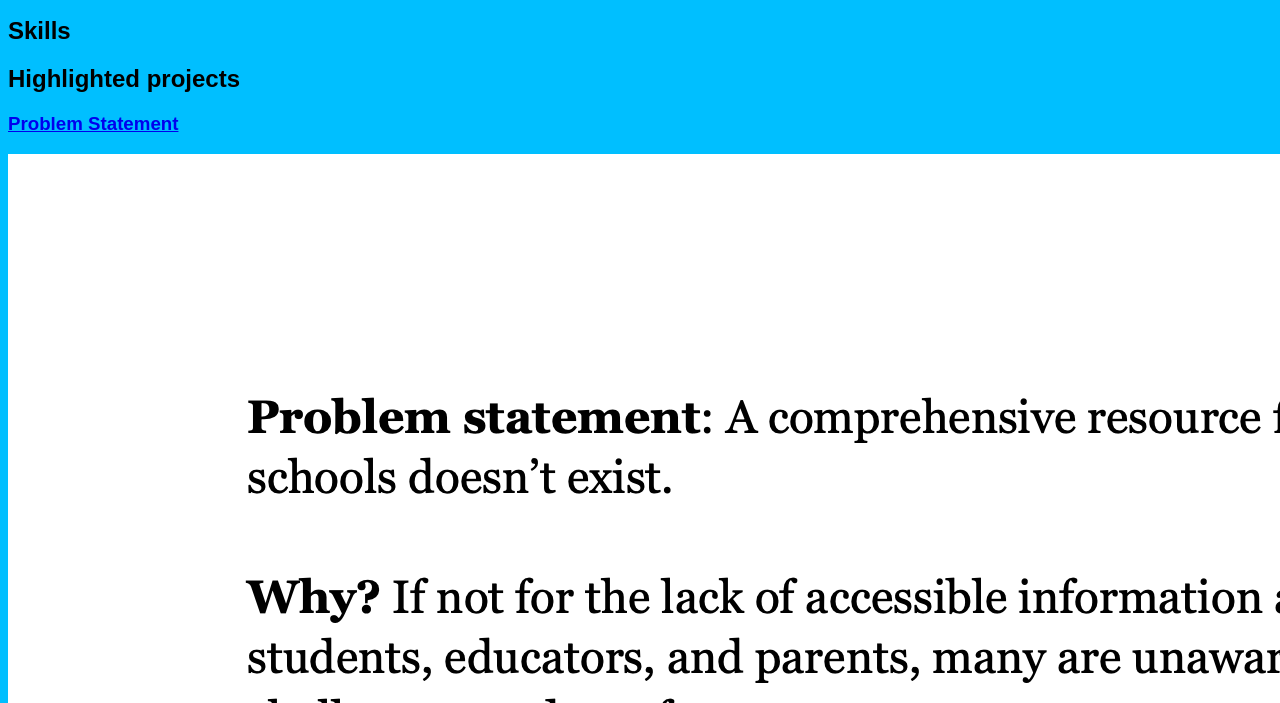
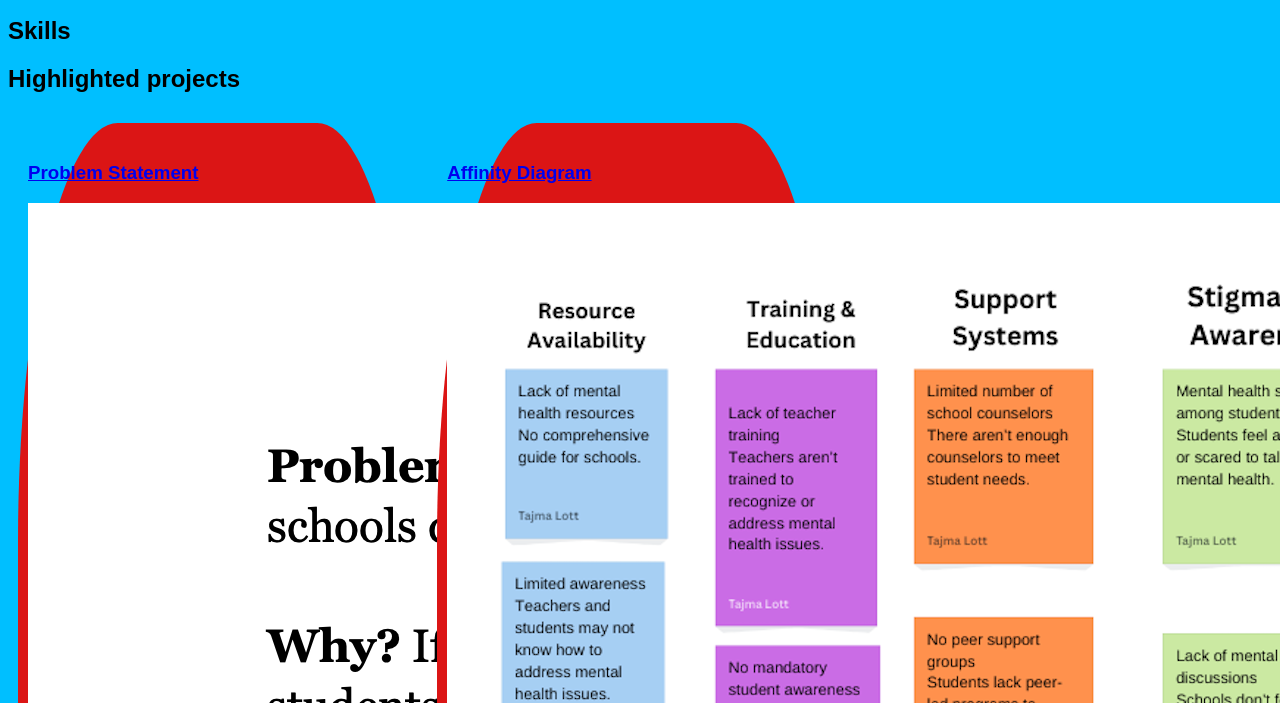
Before and after one commit to Tajma-lt/Tajma-lt.github.io, a plain HTML site: page index.html in a window 1280 px wide. Shown: the part 97-800 px from the top of the page. Drawn offline with Linux system fonts and the light colour scheme.

Commit message:
images color style

```diff
--- a/index.html
+++ b/index.html
@@ -21,6 +21,19 @@
                     <p>A comprehensive resource for mental health awareness in schools does not exist.</p>
                 </section>
 
+                <!--Affinity Diagram Assignment -->
+<section class="project">
+    <a href="files/color.pdf">
+        <h3>Affinity Diagram</h3>
+    </a>
+    <a href="files/color.pdf">
+        <img src="images/colorss.png">
+    </a>
+    <p> My affinity diagram breaks down the lack of mental health resources. </p>
+    </section>
+
+
+
             </div>
             <h2>Contact me</h2><div class="contact"></div>
             </body>
--- a/styles.css
+++ b/styles.css
@@ -6,3 +6,13 @@ h1 {
     color: blue;
     text-align: center;
 }
+.projects {
+display:flex;
+flex-wrap:wrap; }
+.project {
+width: 30%;
+margin: 10px;
+padding: 20px 10px;
+background: rgb(219, 21, 21);
+border-radius: 25%;
+}
```
Also changed, not shown: images/colorss.png (added), 1 other file.
